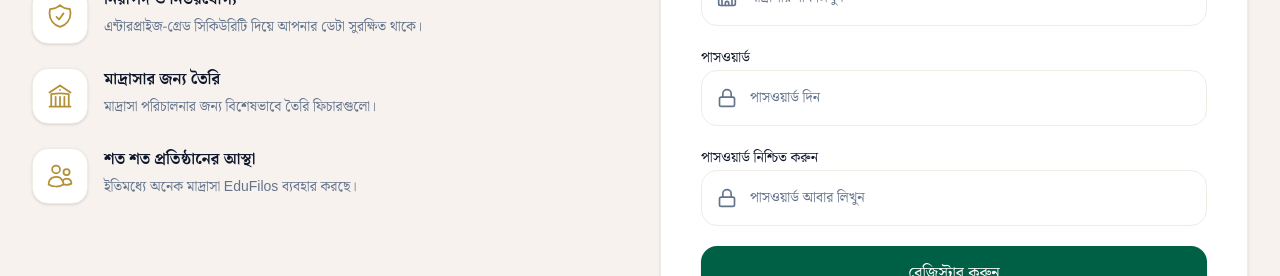
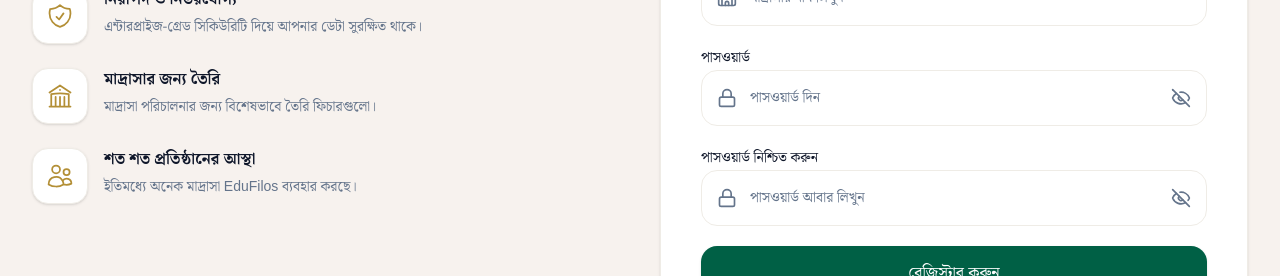
Before and after one commit to Mohammad-Nadil/edufilos, a Next.js app: page /register in a window 1280 px wide. Shown: the part 635-911 px from the top of the page. Built offline with nearby package versions, Linux system fonts and the light colour scheme.

Commit message:
eys icon add

```diff
--- a/src/components/auth/FormInput.jsx
+++ b/src/components/auth/FormInput.jsx
@@ -1,3 +1,7 @@
+"use client";
+
+import { Eye, EyeOff } from "lucide-react";
+
 export default function FormInput({
   label,
   icon: Icon,
@@ -8,9 +12,7 @@ export default function FormInput({
 }) {
   return (
     <div className="space-y-2">
-      <label className="text-sm font-medium text-foreground">
-        {label}
-      </label>
+      <label className="text-sm font-medium text-foreground">{label}</label>
 
       <div className="relative">
         <Icon className="absolute left-4 top-1/2 -translate-y-1/2 w-5 h-5 text-muted" />
@@ -28,9 +30,9 @@ export default function FormInput({
             className="absolute right-4 top-1/2 -translate-y-1/2 text-muted hover:text-primary transition-colors"
           >
             {showPassword ? (
-              <span>🙈</span>
+              <Eye className="w-5 h-5" />
             ) : (
-              <span>👁️</span>
+              <EyeOff className="w-5 h-5" />
             )}
           </button>
         )}
--- a/src/components/auth/LoginForm.jsx
+++ b/src/components/auth/LoginForm.jsx
@@ -8,7 +8,7 @@ import { Mail, Lock } from "lucide-react";
 
 export default function LoginForm() {
   const { lang } = useLanguage();
-
+  const [showPassword, setShowPassword] = useState(false);
   const [form, setForm] = useState({
     email: "",
     password: "",
@@ -25,18 +25,6 @@ export default function LoginForm() {
       placeholder: {
         BN: "ইমেইল লিখুন",
         EN: "Enter email",
-      },
-    },
-    {
-      name: "password",
-      icon: Lock,
-      label: {
-        BN: "পাসওয়ার্ড",
-        EN: "Password",
-      },
-      placeholder: {
-        BN: "পাসওয়ার্ড লিখুন",
-        EN: "Enter password",
       },
     },
   ];
@@ -64,6 +52,17 @@ export default function LoginForm() {
           />
         );
       })}
+      <FormInput
+        name="password"
+        icon={Lock}
+        type={showPassword ? "text" : "password"}
+        value={form.password}
+        onChange={handleChange}
+        label={lang === "BN" ? "পাসওয়ার্ড" : "Password"}
+        placeholder={lang === "BN" ? "পাসওয়ার্ড দিন" : "Create password"}
+        showPassword={showPassword}
+        onTogglePassword={() => setShowPassword(!showPassword)}
+      />
 
       <Button className="w-full h-14 rounded-2xl">
         {lang === "BN" ? "লগইন করুন" : "Login"}
--- a/src/components/auth/RegisterForm.jsx
+++ b/src/components/auth/RegisterForm.jsx
@@ -4,7 +4,8 @@ import { useState } from "react";
 import { useLanguage } from "@/context/LanguageContext";
 import FormInput from "./FormInput";
 import Button from "@/components/ui/Button";
-import { User, Mail, Phone, Building2, Lock } from "lucide-react";
+import { Lock } from "lucide-react";
+import { inputs } from "@/helper/register";
 
 export default function RegisterForm() {
   const { lang } = useLanguage();
@@ -18,80 +19,8 @@ export default function RegisterForm() {
     confirmPassword: "",
   });
 
-  const inputs = [
-    {
-      name: "fullName",
-      icon: User,
-      label: {
-        BN: "পূর্ণ নাম",
-        EN: "Full Name",
-      },
-      placeholder: {
-        BN: "আপনার নাম লিখুন",
-        EN: "Enter your full name",
-      },
-    },
-    {
-      name: "email",
-      icon: Mail,
-      label: {
-        BN: "ইমেইল",
-        EN: "Email",
-      },
-      placeholder: {
-        BN: "ইমেইল লিখুন",
-        EN: "Enter email",
-      },
-    },
-    {
-      name: "phone",
-      icon: Phone,
-      label: {
-        BN: "ফোন নাম্বার",
-        EN: "Phone Number",
-      },
-      placeholder: {
-        BN: "ফোন নাম্বার লিখুন",
-        EN: "Enter phone number",
-      },
-    },
-    {
-      name: "madrasha",
-      icon: Building2,
-      label: {
-        BN: "মাদ্রাসার নাম",
-        EN: "Madrasha Name",
-      },
-      placeholder: {
-        BN: "মাদ্রাসার নাম লিখুন",
-        EN: "Enter madrasha name",
-      },
-    },
-    {
-      name: "password",
-      icon: Lock,
-      label: {
-        BN: "পাসওয়ার্ড",
-        EN: "Password",
-      },
-      placeholder: {
-        BN: "পাসওয়ার্ড দিন",
-        EN: "Create password",
-      },
-    },
-    {
-      name: "confirmPassword",
-      icon: Lock,
-      label: {
-        BN: "পাসওয়ার্ড নিশ্চিত করুন",
-        EN: "Confirm Password",
-      },
-      placeholder: {
-        BN: "পাসওয়ার্ড আবার লিখুন",
-        EN: "Confirm password",
-      },
-    },
-  ];
+  const [showPassword, setShowPassword] = useState(false);
+  const [showConfirmPassword, setShowConfirmPassword] = useState(false);
 
   const handleChange = (e) => {
     setForm({ ...form, [e.target.name]: e.target.value });
@@ -99,6 +28,8 @@ export default function RegisterForm() {
 
   return (
     <form className="space-y-5">
+
+      {/* NORMAL INPUTS (UNCHANGED) */}
       {inputs.map((item, index) => {
         const Icon = item.icon;
 
@@ -117,6 +48,43 @@ export default function RegisterForm() {
         );
       })}
 
+      {/* PASSWORD INPUT (ONLY ADD) */}
+      <FormInput
+        name="password"
+        icon={Lock}
+        type={showPassword ? "text" : "password"}
+        value={form.password}
+        onChange={handleChange}
+        label={lang === "BN" ? "পাসওয়ার্ড" : "Password"}
+        placeholder={lang === "BN" ? "পাসওয়ার্ড দিন" : "Create password"}
+        showPassword={showPassword}
+        onTogglePassword={() => setShowPassword(!showPassword)}
+      />
+
+      {/* CONFIRM PASSWORD INPUT (ONLY ADD) */}
+      <FormInput
+        name="confirmPassword"
+        icon={Lock}
+        type={showConfirmPassword ? "text" : "password"}
+        value={form.confirmPassword}
+        onChange={handleChange}
+        label={
+          lang === "BN"
+            ? "পাসওয়ার্ড নিশ্চিত করুন"
+            : "Confirm Password"
+        }
+        placeholder={
+          lang === "BN"
+            ? "পাসওয়ার্ড আবার লিখুন"
+            : "Confirm password"
+        }
+        showPassword={showConfirmPassword}
+        onTogglePassword={() =>
+          setShowConfirmPassword(!showConfirmPassword)
+        }
+      />
+
+      {/* BUTTON (UNCHANGED) */}
       <Button className="w-full h-14 rounded-2xl">
         {lang === "BN" ? "রেজিস্টার করুন" : "Create Account"}
       </Button>
--- /dev/null
+++ b/src/helper/register.js
@@ -0,0 +1,27 @@
+ import { User, Mail, Phone, Building2 } from "lucide-react";
+ export const inputs = [
+    {
+      name: "fullName",
+      icon: User,
+      label: { BN: "পূর্ণ নাম", EN: "Full Name" },
+      placeholder: { BN: "আপনার নাম লিখুন", EN: "Enter your full name" },
+    },
+    {
+      name: "email",
+      icon: Mail,
+      label: { BN: "ইমেইল", EN: "Email" },
+      placeholder: { BN: "ইমেইল লিখুন", EN: "Enter email" },
+    },
+    {
+      name: "phone",
+      icon: Phone,
+      label: { BN: "ফোন নাম্বার", EN: "Phone Number" },
+      placeholder: { BN: "ফোন নাম্বার লিখুন", EN: "Enter phone number" },
+    },
+    {
+      name: "madrasha",
+      icon: Building2,
+      label: { BN: "মাদ্রাসার নাম", EN: "Madrasha Name" },
+      placeholder: { BN: "মাদ্রাসার নাম লিখুন", EN: "Enter madrasha name" },
+    },
+  ];
```
